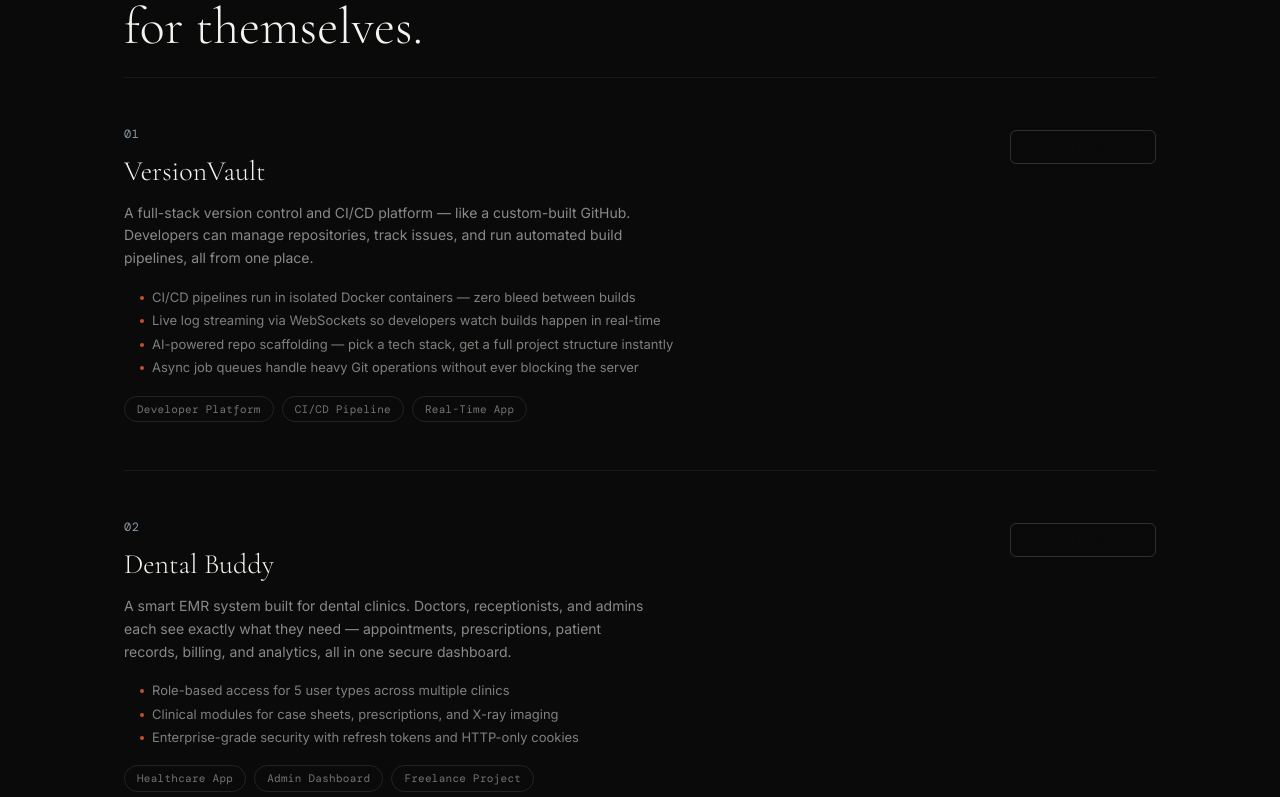
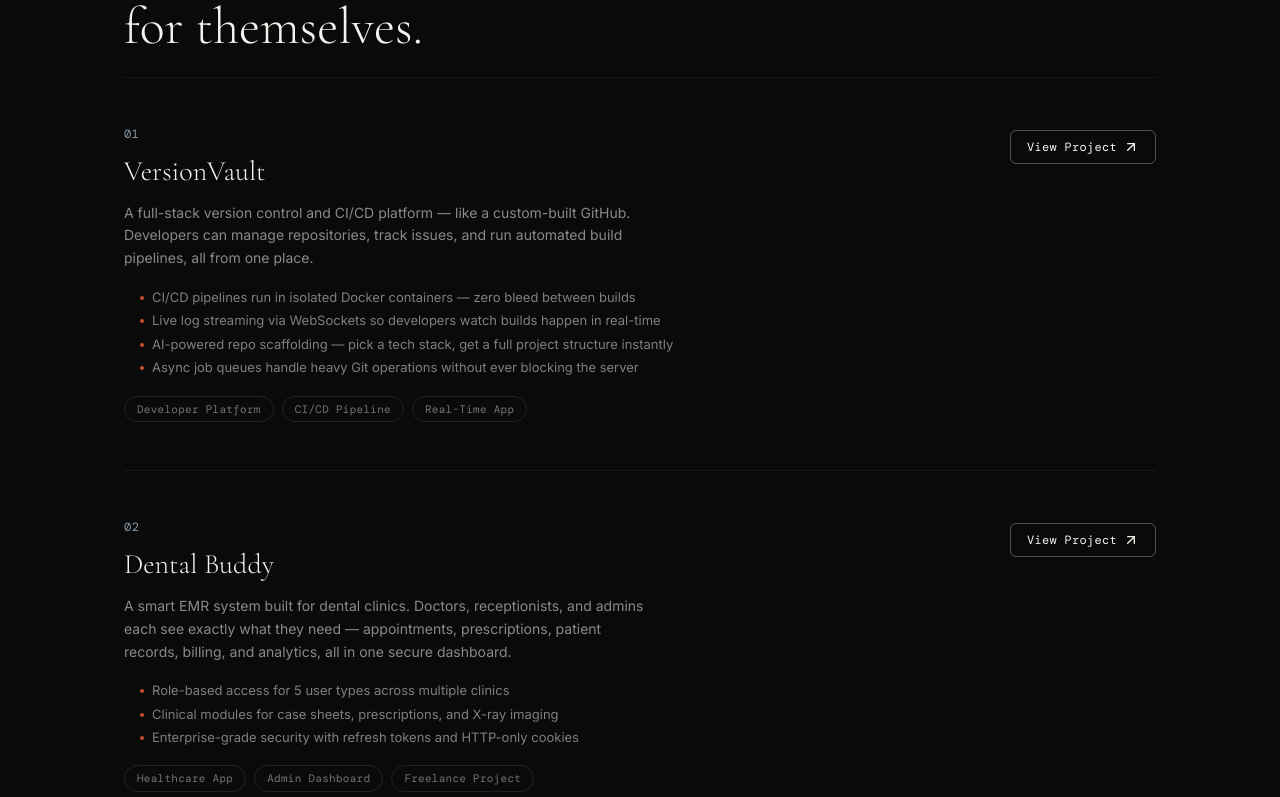
Before and after one commit to jsurya114/Portfolio, a React (Vite) app: page / in a window 1280 px wide. Shown: the part 2183-2980 px from the top of the page. Built offline with nearby package versions, Linux system fonts and the light colour scheme; no server answers; a web font is replaced by a local one.

Commit message:
Fix button visibility by removing global inherit and using explicit colors

```diff
--- a/src/components/Work.jsx
+++ b/src/components/Work.jsx
@@ -120,7 +120,8 @@ export default function Work() {
                   href={proj.link || '#'}
                   target={proj.link && proj.link !== '#' ? '_blank' : undefined}
                   rel={proj.link && proj.link !== '#' ? 'noopener noreferrer' : undefined}
-                  className="inline-flex items-center gap-1.5 font-mono text-xs font-light text-warm-white opacity-80 tracking-wide px-4 py-2 border border-warm-white/20 rounded-md hover:opacity-100 hover:border-warm-white/40 transition-all duration-200 whitespace-nowrap"
+                  className="inline-flex items-center gap-1.5 font-mono text-xs font-light tracking-wide px-4 py-2 border border-warm-white/30 rounded-md hover:bg-warm-white hover:text-charcoal transition-all duration-300 whitespace-nowrap"
+                  style={{ color: '#f5f3ee' }}
                   data-cursor="pointer"
                 >
                   View Project <ArrowIcon />
--- a/src/index.css
+++ b/src/index.css
@@ -55,7 +55,7 @@ html.lenis, html.lenis body {
   body { cursor: none; }
 }
 
-a { color: inherit; text-decoration: none; }
+a { text-decoration: none; }
 
 /* ---- Custom Cursor ---- */
 .cursor-dot {
```
